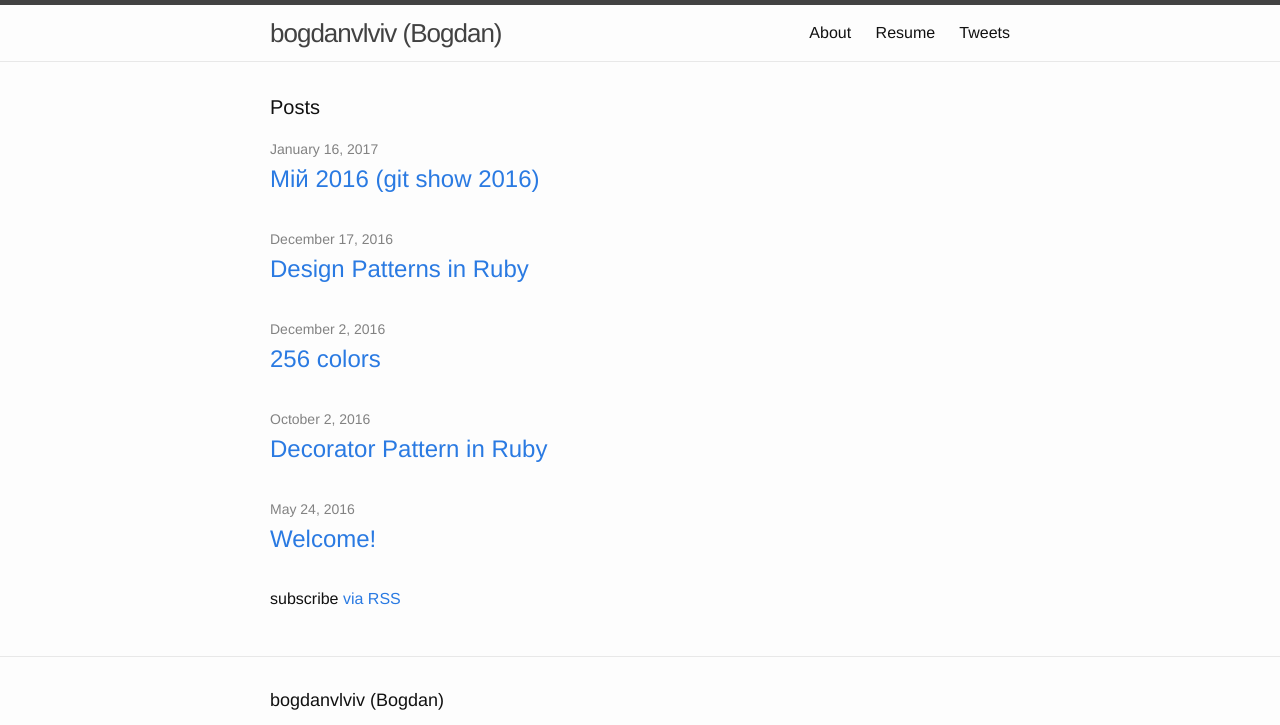
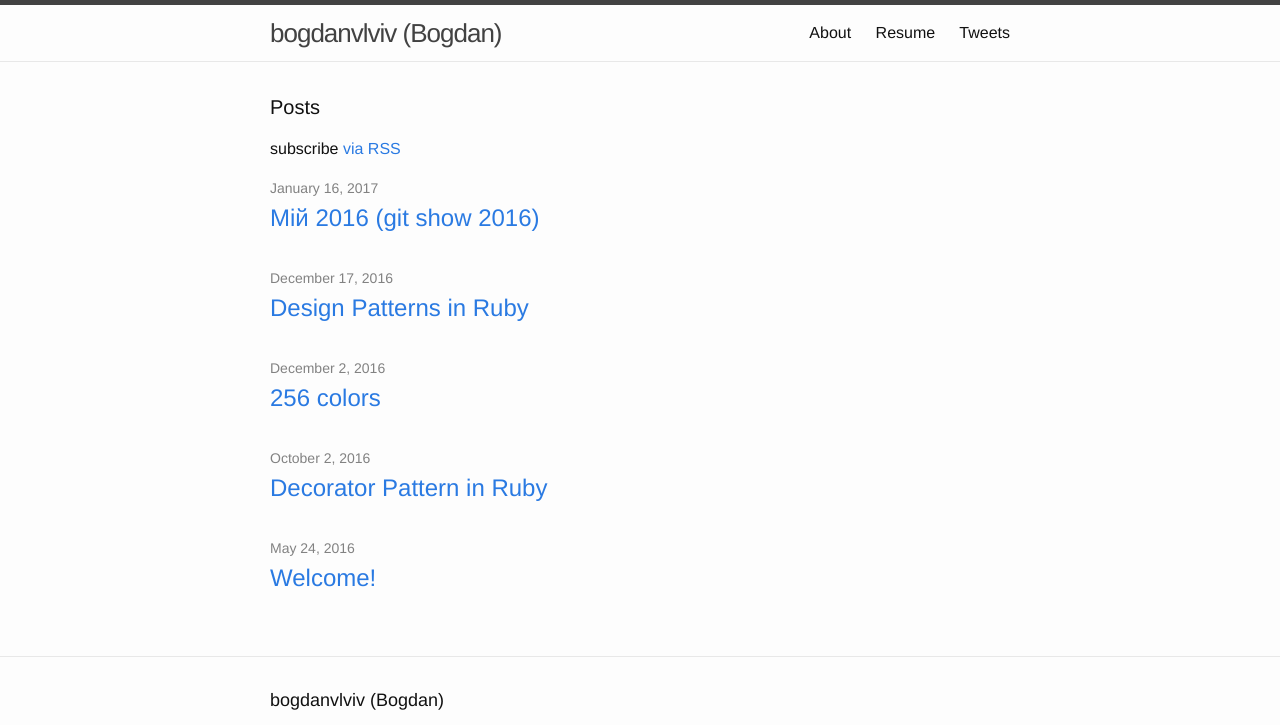
Before and after one commit to crowdpro3/bogdanvlviv.github.io, a Jekyll site: the page built from index.html, in a window 1280 px wide, cut to the strip 0-725 px from the top of the page. Built offline with Jekyll 4.4.1, drawn with Linux system fonts in a browser that asks for light colours.

Commit message:
Add at the top of page RSS subscribe

```diff
--- a/index.html
+++ b/index.html
@@ -4,6 +4,7 @@
 
 <div class="home">
   <h1 class="page-heading">Posts</h1>
+  <p class="rss-subscribe">subscribe <a href="{{ "/feed.xml" | prepend: site.baseurl | prepend: site.url }}">via RSS</a></p>
   <ul class="post-list">
     {% for post in site.posts %}
       <li>
@@ -16,5 +17,4 @@
       </li>
     {% endfor %}
   </ul>
-  <p class="rss-subscribe">subscribe <a href="{{ "/feed.xml" | prepend: site.baseurl }}">via RSS</a></p>
 </div>
```
